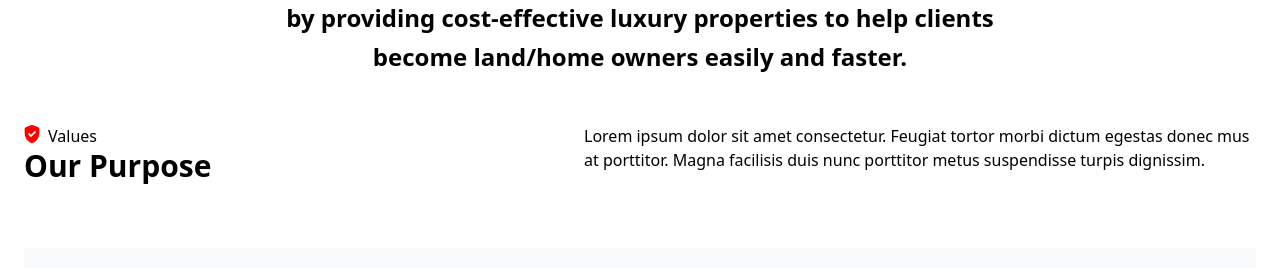
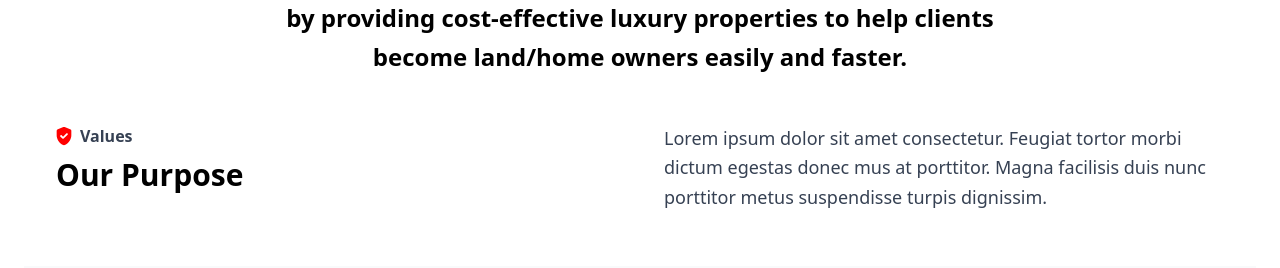
Before and after one commit to Danny-Kyle/DavePwan, a Next.js app: page /about in a window 1280 px wide. Shown: the part 880-1148 px from the top of the page. Built offline with nearby package versions, Linux system fonts and the light colour scheme.

Commit message:
changed about page index

```diff
--- a/src/pages/about/index.js
+++ b/src/pages/about/index.js
@@ -47,7 +47,7 @@ We guarantee scam-free properties and transactions, preventing fraudulent real e
             to help clients become land/home owners easily and faster.
           </p>
 
-          <article className="flex flex-row justify-between my-12">
+          {/* <article className="flex flex-row justify-between my-12">
             <div>
               <p className="gap-2 flex flex-row">
                 <span>
@@ -74,7 +74,36 @@ We guarantee scam-free properties and transactions, preventing fraudulent real e
               dictum egestas donec mus at porttitor. Magna facilisis duis nunc
               porttitor metus suspendisse turpis dignissim.
             </div>
-          </article>
+          </article> */}
+
+          <article className="flex flex-col lg:flex-row justify-between my-8 lg:my-12 gap-8 lg:gap-12 px-4 sm:px-6 lg:px-8">
+  <div className="w-full lg:w-1/2">
+    <p className="flex items-center gap-2 text-sm sm:text-base font-semibold text-gray-700 mb-2">
+      <span>
+        <svg
+          width="16"
+          height="20"
+          viewBox="0 0 16 20"
+          fill="none"
+          xmlns="http://www.w3.org/2000/svg"
+        >
+          <path
+            d="M7.35817 1.07169L1.85817 3.13419C1.14317 3.40919 0.666504 4.08752 0.666504 4.85752V9.17502C0.666504 13.8042 3.79234 18.1217 7.99984 19.1759C12.2073 18.1217 15.3332 13.8042 15.3332 9.17502V4.85752C15.3325 4.48449 15.2181 4.12054 15.0052 3.81425C14.7922 3.50796 14.4909 3.27391 14.1415 3.14335L8.6415 1.08085C8.229 0.915853 7.77067 0.915853 7.35817 1.07169ZM6.37734 12.5942L4.434 10.6509C4.34914 10.566 4.28182 10.4652 4.23589 10.3544C4.18996 10.2435 4.16632 10.1246 4.16632 10.0046C4.16632 9.88458 4.18996 9.76574 4.23589 9.65485C4.28182 9.54397 4.34914 9.44322 4.434 9.35835C4.51887 9.27349 4.61962 9.20617 4.73051 9.16024C4.84139 9.11431 4.96023 9.09067 5.08025 9.09067C5.20027 9.09067 5.31912 9.11431 5.43 9.16024C5.54089 9.20617 5.64164 9.27349 5.7265 9.35835L7.019 10.6509L10.264 7.40585C10.3489 7.32099 10.4496 7.25367 10.5605 7.20774C10.6714 7.16181 10.7902 7.13817 10.9103 7.13817C11.0303 7.13817 11.1491 7.16181 11.26 7.20774C11.3709 7.25367 11.4716 7.32099 11.5565 7.40585C11.6414 7.49072 11.7087 7.59147 11.7546 7.70235C11.8005 7.81324 11.8242 7.93208 11.8242 8.0521C11.8242 8.17212 11.8005 8.29097 11.7546 8.40185C11.7087 8.51273 11.6414 8.61349 11.5565 8.69835L7.66984 12.585C7.3215 12.9517 6.73484 12.9517 6.37734 12.5942Z"
+            fill="#FF0000"
+          />
+        </svg>
+      </span>
+      Values
+    </p>
+    <h2 className="text-2xl sm:text-3xl font-semibold mb-4 sm:mb-6 leading-tight">Our Purpose</h2>
+  </div>
+
+  <div className="w-full lg:w-1/2 text-base sm:text-lg text-gray-700 leading-relaxed max-w-prose">
+    Lorem ipsum dolor sit amet consectetur. Feugiat tortor morbi
+    dictum egestas donec mus at porttitor. Magna facilisis duis nunc
+    porttitor metus suspendisse turpis dignissim.
+  </div>
+</article>
 
           {/* <AboutContentBlock
             title="Our Purpose and Values"
```
